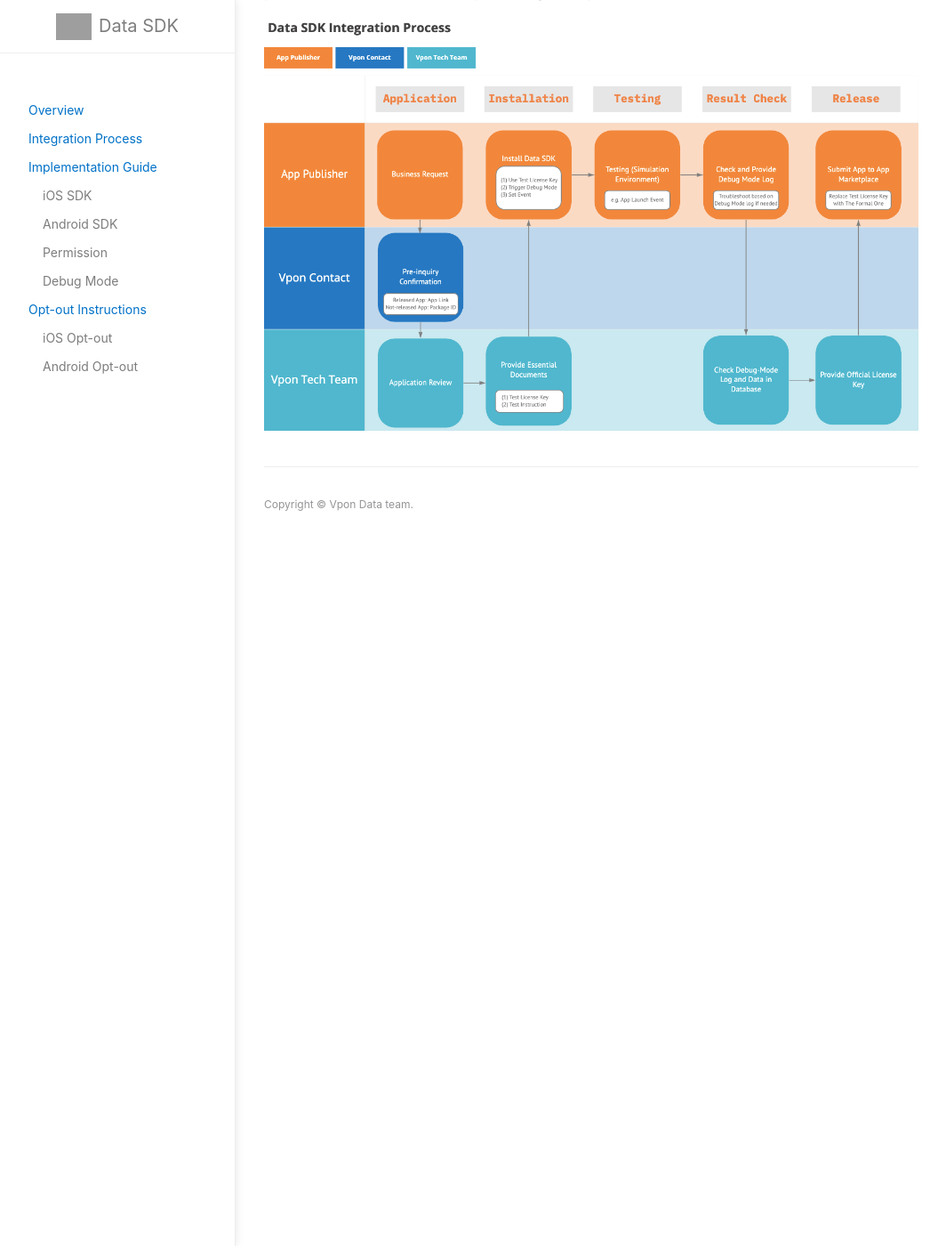
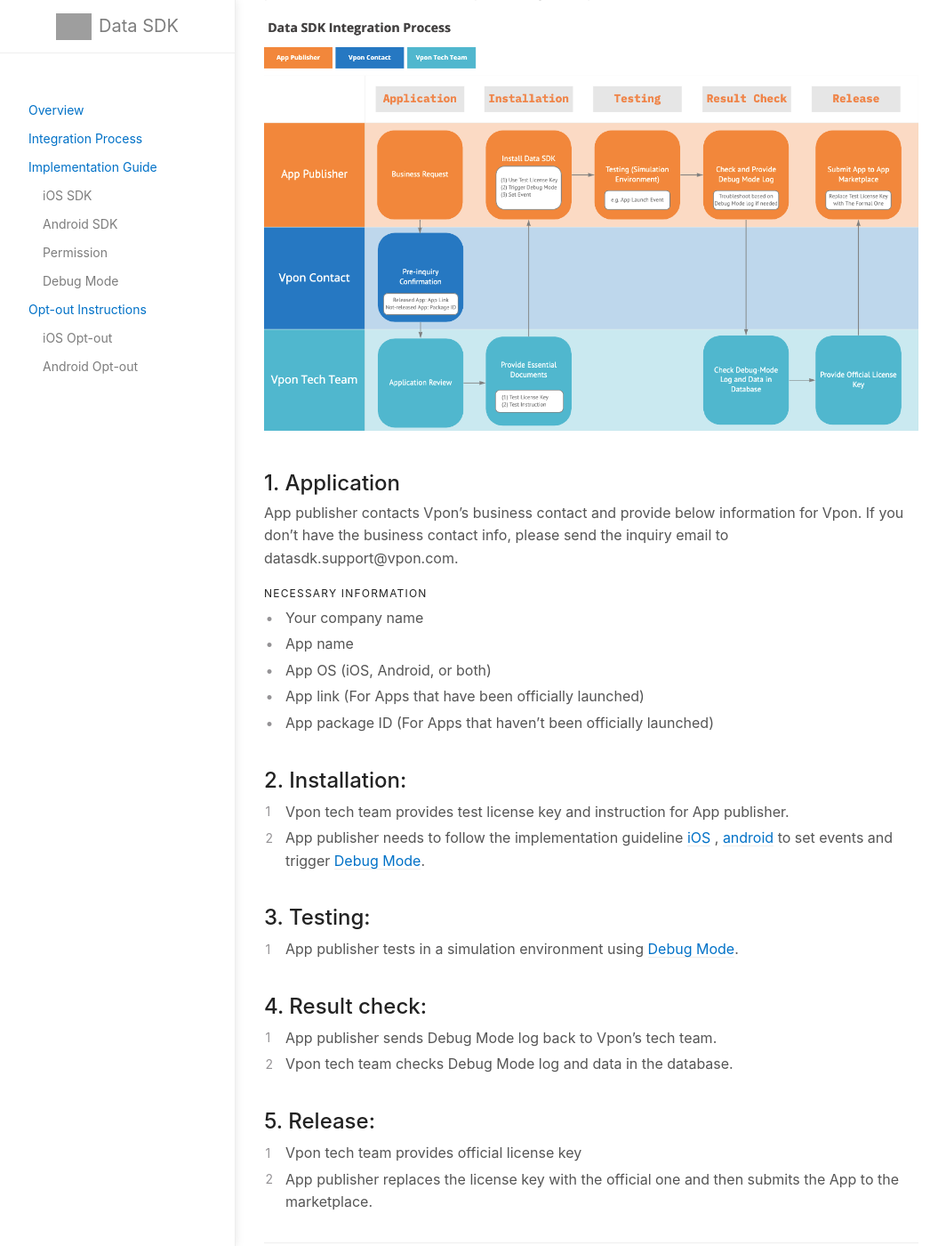
Before and after one commit to vpon-data/data-sdk, a Jekyll site: the page built from docs/IntegrationProcess.md, in a window 1280 px wide and 1400 px high, scrolled down 333 px. Shown: the whole window at 89% size, without its empty margins (107-1171 px from the left). Built offline with Jekyll 4.4.1, drawn with Linux system fonts in a browser that asks for light colours; before the commit the page ends 949 px from its top, so only the background shows below that; some of the changed text lies outside the part shown; grey boxes are pictures that could not be loaded.

Commit message:
Update IntegrationProcess.md

```diff
--- a/docs/IntegrationProcess.md
+++ b/docs/IntegrationProcess.md
@@ -8,10 +8,34 @@
 lang:           "en"
 ---
 
-# Integration Procedure
+# Integration Process
 ---
 
 Depends on App publisher’s development schedule, it takes up to 1 month to integrate Data SDK. In the application phase, a Vpon business contact will be always in between to consolidate App publisher’s needs and to convey Vpon tech team's requirements. Starting from the installation phase, Vpon tech team and App publisher will communicate directly to speed up the integration process. Please check the complete integration process as follows:
 
+![](/docs/images/integration_process.png)
 
-![](/docs/images/integration_process.png)
+## 1. Application
+App publisher contacts Vpon’s business contact and provide below information for Vpon. If you don’t have the business contact info, please send the inquiry email to datasdk.support<span>@vpon.com.
+#### Necessary information
+- Your company name
+- App name
+- App OS (iOS, Android, or both)
+- App link (For Apps that have been officially launched)
+- App package ID (For Apps that haven’t been officially launched)
+
+## 2. Installation:
+1. Vpon tech team provides test license key and instruction for App publisher.
+2. App publisher needs to follow the implementation guideline [iOS](https://datasdk.vpon.com/ios) , [android](https://datasdk.vpon.com/android) to set events and trigger [Debug Mode](https://datasdk.vpon.com/debug_mode).
+
+
+## 3. Testing:
+1. App publisher tests in a simulation environment using [Debug Mode](https://datasdk.vpon.com/debug_mode).
+
+## 4.  Result check:
+1. App publisher sends Debug Mode log back to Vpon’s tech team.
+2. Vpon tech team checks Debug Mode log and data in the database.
+
+## 5. Release:
+1. Vpon tech team provides official license key
+2. App publisher replaces the license key with the official one and then submits the App to the marketplace.
```
